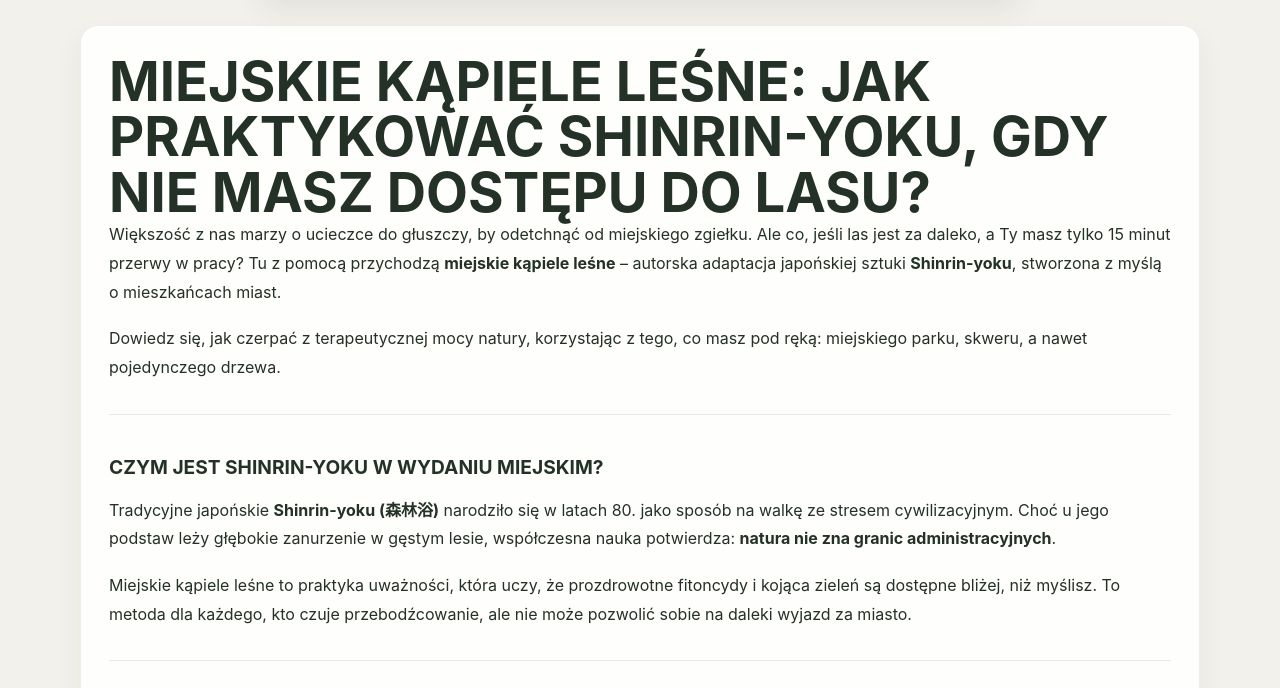
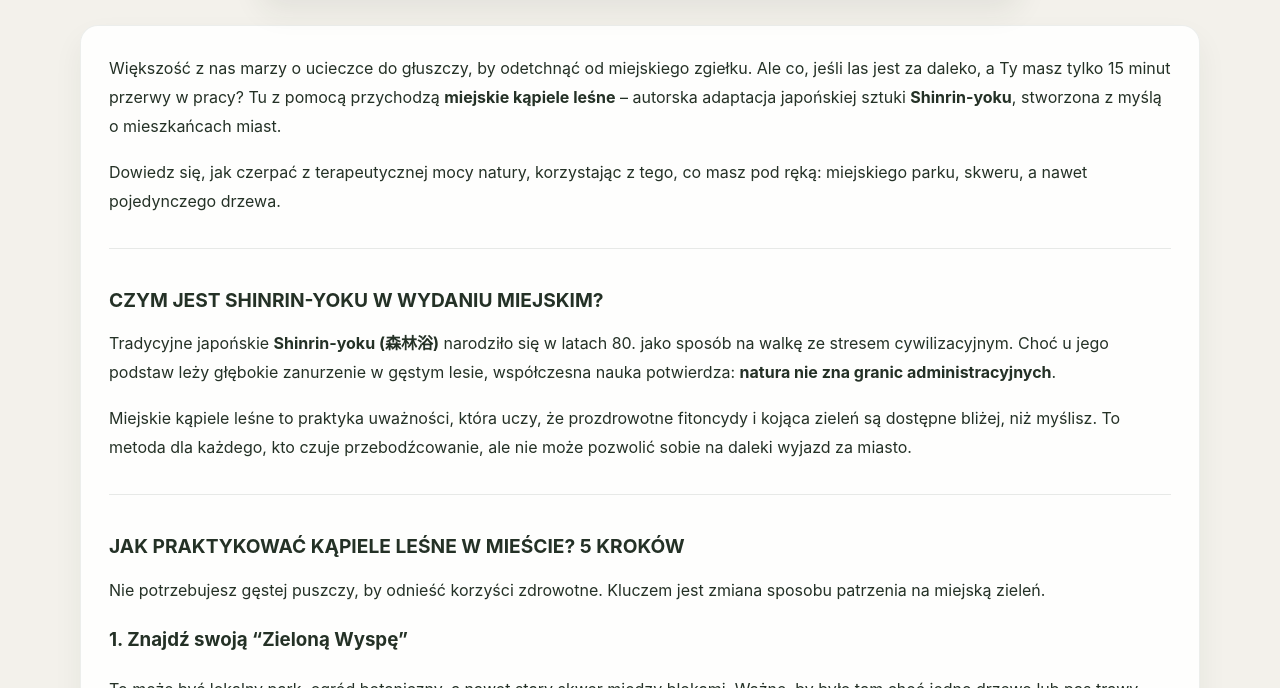
Before and after one commit to akonkia/domeknadrzewie, a Jekyll site: the page built from _posts/2026-04-03-Miejskie-kapiele-lesne-jak-praktykowac-Shinrin-yoku-bez-wyjezdzania-z-miasta.md, in a window 1280 px wide and 900 px high, scrolled down 578 px, cut to the strip 212-900 px from the top of the window. Built offline with Jekyll 4.4.1, drawn with Linux system fonts in a browser that asks for light colours.

Commit message:
Update 2026-04-03-Miejskie-kapiele-lesne-jak-praktykowac-Shinrin-yoku-bez-wyjezdzania-z-miasta.md

```diff
--- a/_posts/2026-04-03-Miejskie-kapiele-lesne-jak-praktykowac-Shinrin-yoku-bez-wyjezdzania-z-miasta.md
+++ b/_posts/2026-04-03-Miejskie-kapiele-lesne-jak-praktykowac-Shinrin-yoku-bez-wyjezdzania-z-miasta.md
@@ -8,8 +8,6 @@ lang:
 excerpt: "Odkryj, jak czerpać z terapeutycznej mocy natury w samym sercu betonu. Przewodnik po miejskim Shinrin-yoku i darmowe karty uważności. (en) Discover how to tap into the therapeutic power of nature in the heart of the city. A guide to urban Shinrin-yoku with free mindfulness cards."
 tags: [shinrin-yoku, kąpiele leśne, uważność, urban bathing, wellbeing]
 ---
-
-# Miejskie kąpiele leśne: Jak praktykować Shinrin-yoku, gdy nie masz dostępu do lasu?
 
 Większość z nas marzy o ucieczce do głuszczy, by odetchnąć od miejskiego zgiełku. Ale co, jeśli las jest za daleko, a Ty masz tylko 15 minut przerwy w pracy? Tu z pomocą przychodzą **miejskie kąpiele leśne** – autorska adaptacja japońskiej sztuki **Shinrin-yoku**, stworzona z myślą o mieszkańcach miast.
 
```
